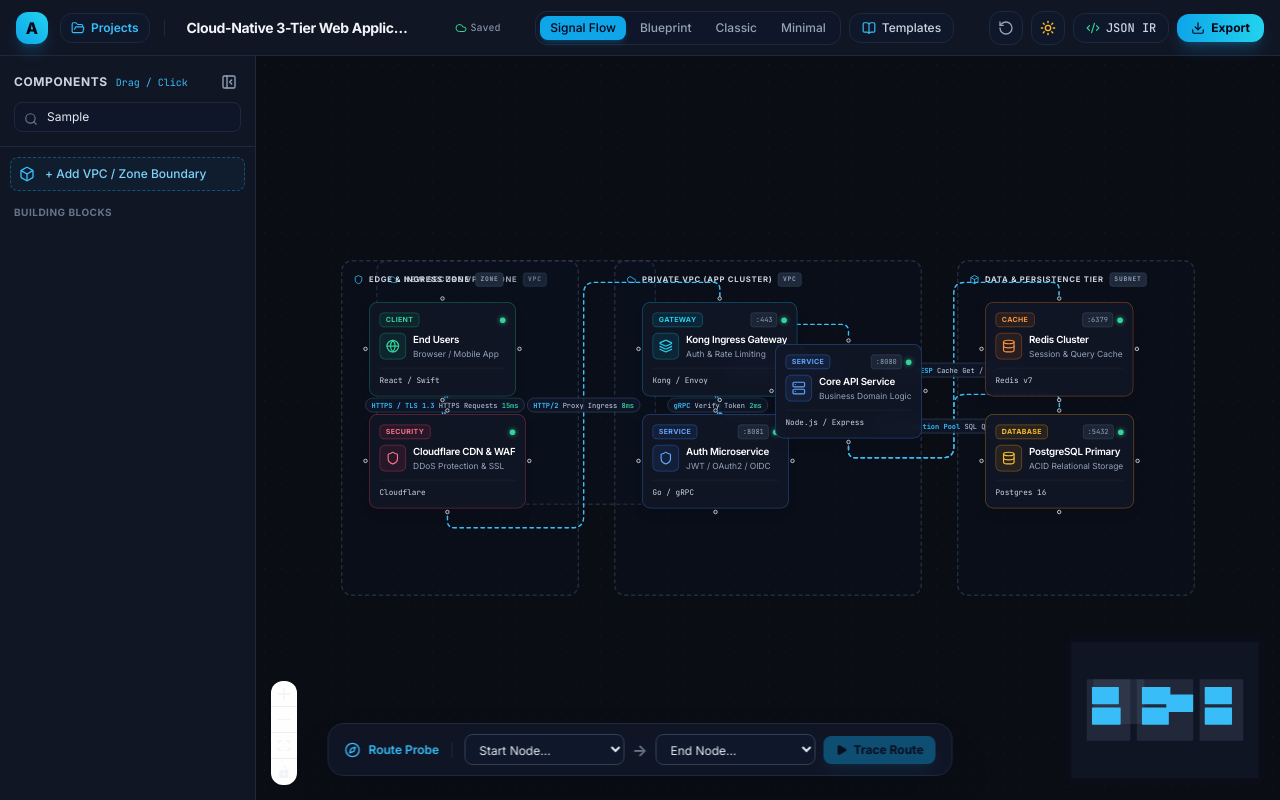
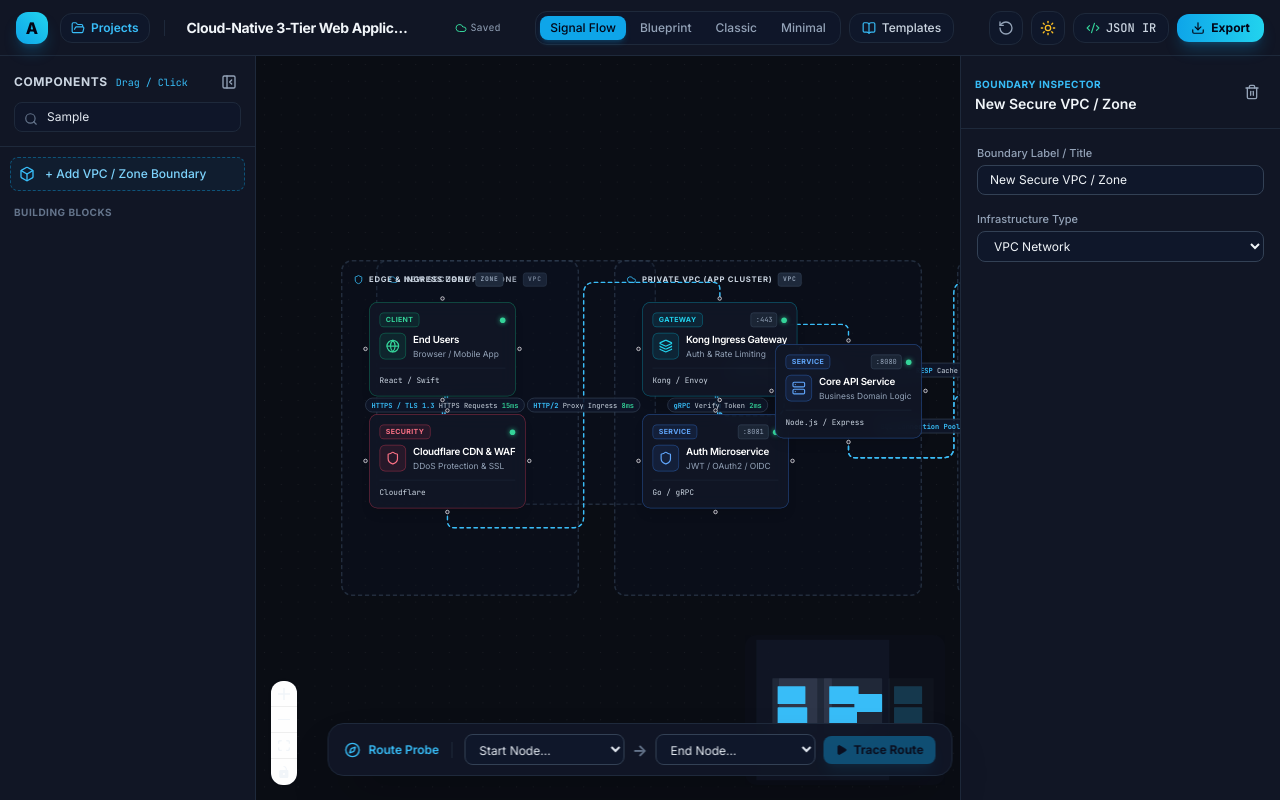
Before and after one commit to gmarroyo261194/like_archify, a React (Vite) app: page / in a window 1280 px wide. Both pictures are taken after typing "Sample" into the empty fields and a click on the button "+ Add VPC / Zone Boundary". Built offline with nearby package versions, Linux system fonts and the light colour scheme.

Commit message:
feat: add BoundaryInspector panel for editing and deleting VPC zones

```diff
--- a/src/App.tsx
+++ b/src/App.tsx
@@ -11,7 +11,7 @@
 import confetti from 'canvas-confetti';
 
 import {
-  ArchifyDiagramIR, ArchifyNodeData, ArchifyEdgeData,
+  ArchifyDiagramIR, ArchifyNodeData, ArchifyEdgeData, ArchifyBoundaryData,
   PresetType, ThemeType, NodeRole
 } from './types/archify';
 import { ArchifyProject } from './types/project';
@@ -20,6 +20,7 @@
 import { ComponentPalette } from './components/sidebar/ComponentPalette';
 import { NodeInspector } from './components/inspector/NodeInspector';
 import { EdgeInspector } from './components/inspector/EdgeInspector';
+import { BoundaryInspector } from './components/inspector/BoundaryInspector';
 import { RouteInspectorBar } from './components/tracing/RouteInspectorBar';
 import { DiagramCanvas } from './components/canvas/DiagramCanvas';
 import { ExportModal } from './components/export/ExportModal';
@@ -207,6 +208,14 @@
     return null;
   }, [nodes, selectedNodeId]);
 
+  const selectedBoundary = useMemo(() => {
+    const found = nodes.find(n => n.id === selectedNodeId);
+    if (found && found.type === 'boundaryNode') {
+      return found as Node<ArchifyBoundaryData>;
+    }
+    return null;
+  }, [nodes, selectedNodeId]);
+
   const selectedEdge = useMemo(() => {
     return (edges.find(e => e.id === selectedEdgeId) as Edge<ArchifyEdgeData>) || null;
   }, [edges, selectedEdgeId]);
@@ -334,6 +343,15 @@
   }, [preset, theme, setNodes]);
 
   const handleUpdateNode = useCallback((id: string, updates: Partial<ArchifyNodeData>) => {
+    setNodes(nds => nds.map(n => {
+      if (n.id === id) {
+        return { ...n, data: { ...n.data, ...updates } };
+      }
+      return n;
+    }));
+  }, [setNodes]);
+
+  const handleUpdateBoundary = useCallback((id: string, updates: Partial<ArchifyBoundaryData>) => {
     setNodes(nds => nds.map(n => {
       if (n.id === id) {
         return { ...n, data: { ...n.data, ...updates } };
@@ -596,6 +614,14 @@
           />
         )}
 
+        {selectedBoundary && (
+          <BoundaryInspector
+            selectedBoundary={selectedBoundary}
+            onUpdateBoundary={handleUpdateBoundary}
+            onDeleteBoundary={handleDeleteNode}
+          />
+        )}
+
         {selectedEdge && (
           <EdgeInspector
             selectedEdge={selectedEdge}
--- /dev/null
+++ b/src/components/inspector/BoundaryInspector.tsx
@@ -0,0 +1,84 @@
+import React from 'react';
+import { Node } from '@xyflow/react';
+import { ArchifyBoundaryData } from '../../types/archify';
+import { Trash2, Box, Shield, Cloud, Layers } from 'lucide-react';
+
+interface Props {
+  selectedBoundary: Node<ArchifyBoundaryData> | null;
+  onUpdateBoundary: (id: string, updates: Partial<ArchifyBoundaryData>) => void;
+  onDeleteBoundary: (id: string) => void;
+}
+
+const BOUNDARY_TYPES = [
+  { id: 'vpc', label: 'VPC Network', icon: Cloud },
+  { id: 'cluster', label: 'Kubernetes / App Cluster', icon: Layers },
+  { id: 'subnet', label: 'Private Subnet', icon: Box },
+  { id: 'zone', label: 'Security / DMZ Zone', icon: Shield },
+  { id: 'security-group', label: 'Security Group', icon: Shield }
+];
+
+export const BoundaryInspector: React.FC<Props> = ({
+  selectedBoundary,
+  onUpdateBoundary,
+  onDeleteBoundary
+}) => {
+  if (!selectedBoundary) return null;
+
+  const data = selectedBoundary.data || { label: 'Boundary', type: 'vpc' };
+
+  return (
+    <div className="w-80 bg-[#111726]/95 border-l border-[#1e293b] flex flex-col h-full z-10 select-none overflow-y-auto">
+      {/* Header */}
+      <div className="p-3.5 border-b border-[#1e293b] flex items-center justify-between">
+        <div>
+          <span className="text-[10px] font-bold uppercase tracking-wider text-sky-400">
+            Boundary Inspector
+          </span>
+          <h3 className="text-sm font-semibold text-slate-100 truncate max-w-[180px]">
+            {data.label || 'VPC / Zone'}
+          </h3>
+        </div>
+        <button
+          onClick={() => onDeleteBoundary(selectedBoundary.id)}
+          className="p-1.5 rounded-lg text-slate-400 hover:text-rose-400 hover:bg-rose-500/10 transition-colors"
+          title="Delete Boundary"
+        >
+          <Trash2 className="w-4 h-4" />
+        </button>
+      </div>
+
+      {/* Fields */}
+      <div className="p-4 space-y-4 text-xs">
+        {/* Label */}
+        <div>
+          <label className="block text-[11px] font-medium text-slate-400 mb-1">
+            Boundary Label / Title
+          </label>
+          <input
+            type="text"
+            value={data.label || ''}
+            onChange={(e) => onUpdateBoundary(selectedBoundary.id, { label: e.target.value })}
+            placeholder="e.g. Private VPC (App Cluster)"
+            className="w-full px-3 py-1.5 bg-slate-900 border border-slate-700 rounded-lg text-slate-100 focus:outline-none focus:border-sky-500"
+          />
+        </div>
+
+        {/* Type */}
+        <div>
+          <label className="block text-[11px] font-medium text-slate-400 mb-1">
+            Infrastructure Type
+          </label>
+          <select
+            value={data.type || 'vpc'}
+            onChange={(e) => onUpdateBoundary(selectedBoundary.id, { type: e.target.value as any })}
+            className="w-full px-3 py-1.5 bg-slate-900 border border-slate-700 rounded-lg text-slate-100 focus:outline-none focus:border-sky-500 capitalize"
+          >
+            {BOUNDARY_TYPES.map(t => (
+              <option key={t.id} value={t.id}>{t.label}</option>
+            ))}
+          </select>
+        </div>
+      </div>
+    </div>
+  );
+};
```
